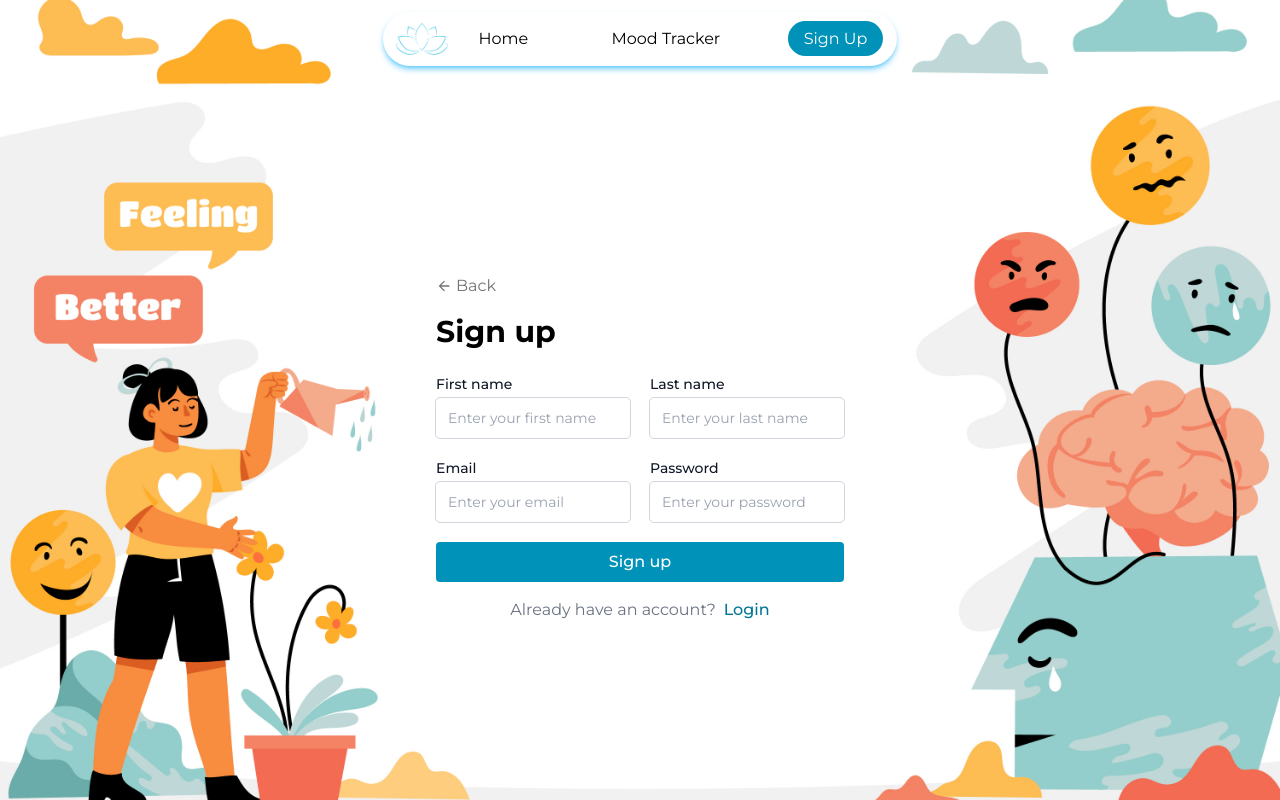
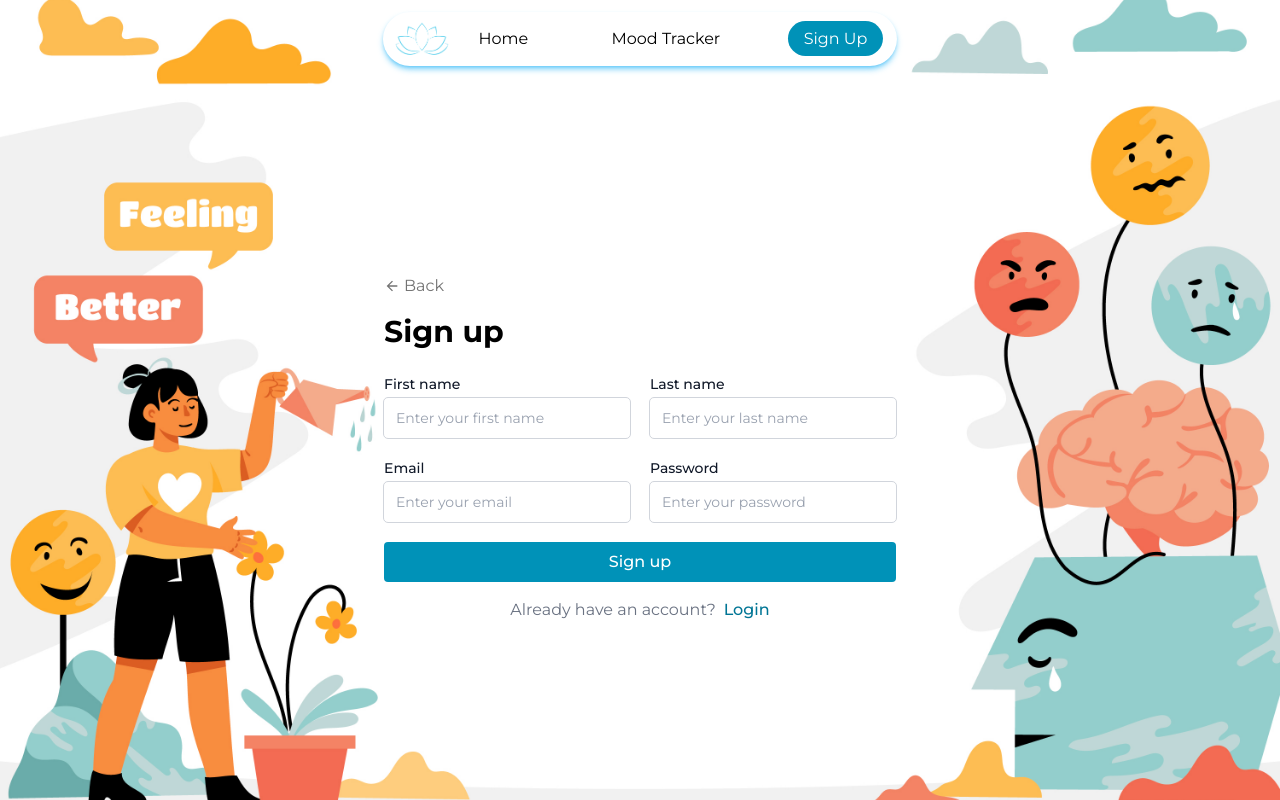
Before and after one commit to HanifaTavassoli/Mood-Tracker, a React (Vite) app: page /signup in a window 1280 px wide. Built offline with nearby package versions, Linux system fonts and the light colour scheme; no server answers.

Commit message:
decrease the width of form-inputs

```diff
--- a/src/pages/SignUp.jsx
+++ b/src/pages/SignUp.jsx
@@ -47,11 +47,11 @@ function SignUp() {
 
   return (
     <div
-      className="min-h-screen bg-no-repeat bg-center bg-cover font-montserrat flex flex-col"
+      className="min-h-screen bg-no-repeat bg-center bg-cover font-montserrat flex flex-row"
       style={{ backgroundImage: `url(${bgImg})` }}
     >
       <Navbar />
-      <div className="flex-1 flex flex-col justify-center px-4 sm:px-6 lg:px-8 max-w-xl mx-auto mt-24">
+      <div className=" basis-3/5 flex flex-col justify-center px-4 sm:px-6 lg:px-8 max-w-xl mx-auto mt-24">
         <Link
           to="/"
           className="flex items-center justify-start text-neutral-500 mb-4"
@@ -62,7 +62,7 @@ function SignUp() {
 
         <h2 className="font-bold text-3xl text-start mb-6">Sign up</h2>
 
-        <form onSubmit={handleSignUp} className="grid grid-cols-1 gap-5 sm:grid-cols-6">
+        <form onSubmit={handleSignUp} className=" grid grid-cols-1 gap-5 sm:grid-cols-6">
           <div className="sm:col-span-3">
             <label htmlFor="first-name" className="block text-sm font-medium text-gray-900">
               First name
```
